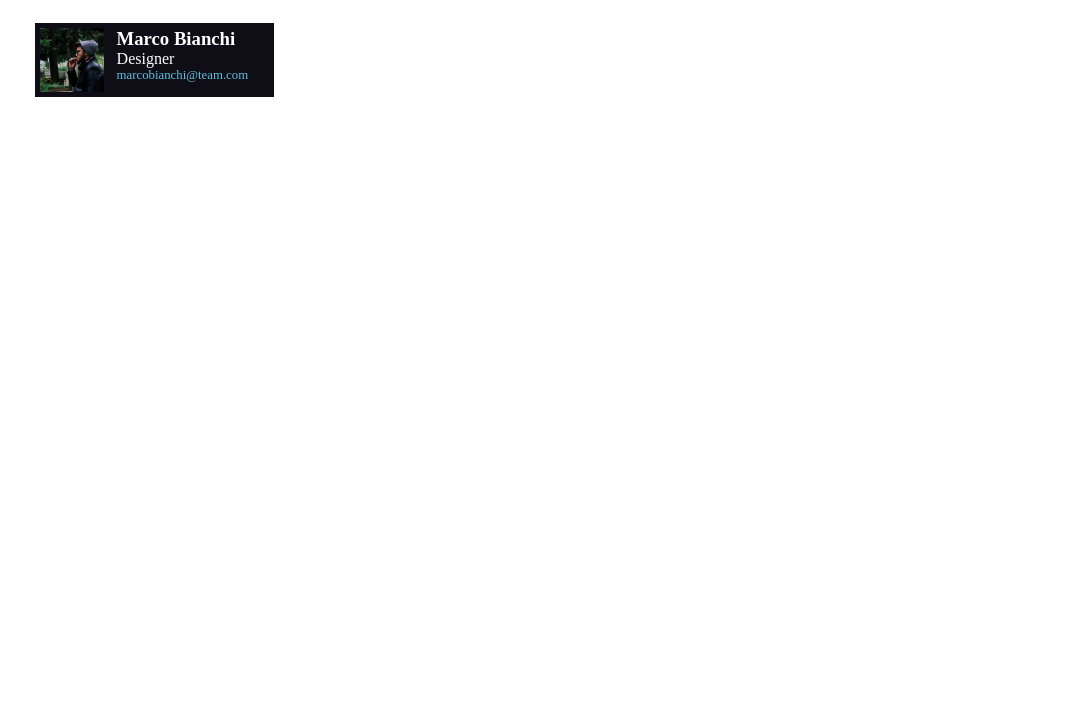
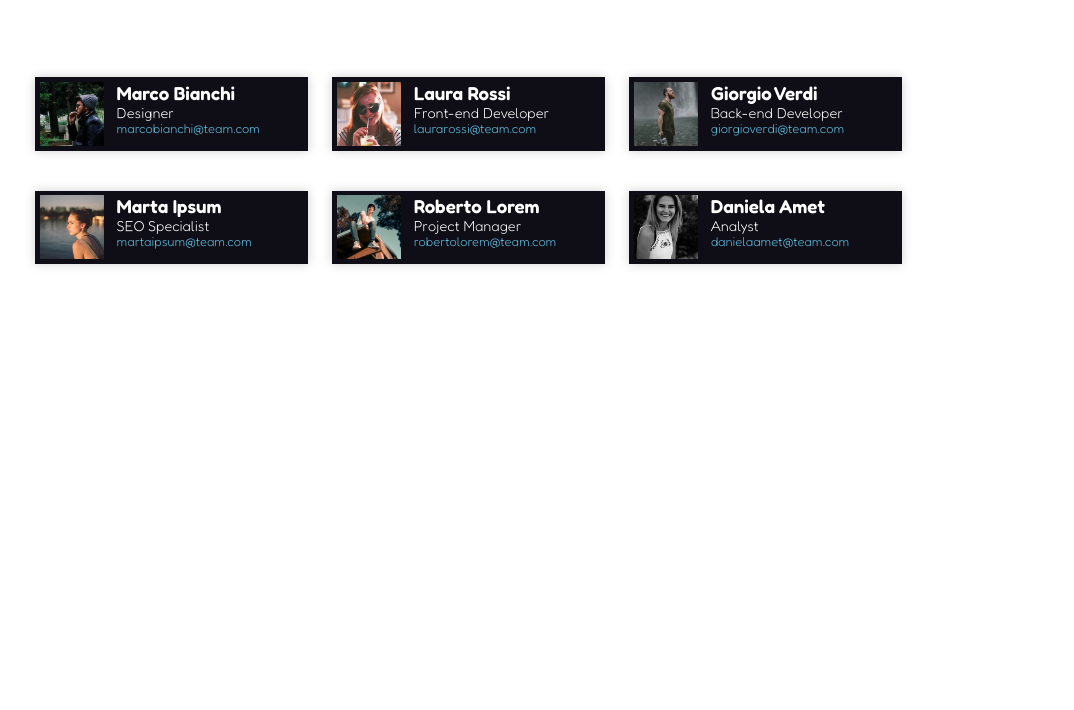
Before and after one commit to MarcoInchingoli89/html-css-float-cards, a plain HTML site: page index.html in a window 1280 px wide. Shown: the part 90-800 px from the top of the page, without its empty margins (93-1167 px from the left). Drawn offline with Linux system fonts and the light colour scheme.

Commit message:
Head Main Complete Floating Cards

```diff
--- a/assets/css/style.css
+++ b/assets/css/style.css
@@ -4,6 +4,8 @@
     --ft-dark: #0F0E17;
     --ft-mail: #61C0E1;
     --title-: #E53170;
+    --shadow-: #D0D0CF;
+
 }
 
 /*#endregion Palette */
@@ -14,17 +16,6 @@
    margin: 0;
    padding: 0;
    box-sizing: border-box;
-}
-
-
-/*#endregion CommonRules*/
-
-/*#region Utilities*/
-
-.clearfix::after {
-    content: "";
-    display: table;
-    clear: both;
 }
 
 img {
@@ -39,16 +30,23 @@ img {
     margin: auto;
 }
 
+
+/*#endregion CommonRules*/
+
+/*#region Utilities*/
+
+.clearfix::after {
+    content: "";
+    display: table;
+    clear: both;
+}
+
 .mt2 {
     margin-top: 2.5rem;
 }
 
-.card {
-    float: left;
-    width: calc(70% / 3);
-    padding: 0.3rem;
-    background-color: #0F0E17;
-    color: white;
+.font_min {
+    font-size: 0.9rem;
 }
 
 .mail {
@@ -64,4 +62,25 @@ header {
     text-align: center;
 }
 
+.title {
+    font-family: 'Baloo 2', cursive;
+    color: #E53170;
+}
+
 /*#endregion Header*/
+
+/*#region Main*/
+
+.card {
+    float: left;
+    width: calc(80% / 3);
+    padding: 0.3rem;
+    margin-right: 1.5rem;
+    margin-top: 2.5rem;
+    background-color: #0F0E17;
+    color: white;
+    font-family: 'Fredoka', sans-serif;
+    box-shadow: 0 0 10px #D0D0CF;
+}
+
+/*#endregion Main*/
--- a/index.html
+++ b/index.html
@@ -4,6 +4,9 @@
     <meta charset="UTF-8">
     <meta http-equiv="X-UA-Compatible" content="IE=edge">
     <meta name="viewport" content="width=device-width, initial-scale=1.0">
+    <link rel="preconnect" href="https://fonts.googleapis.com">
+    <link rel="preconnect" href="https://fonts.gstatic.com" crossorigin>
+    <link href="https://fonts.googleapis.com/css2?family=Baloo+2:wght@800&family=Fredoka:wght@300;600&display=swap" rel="stylesheet">
     <link rel="stylesheet" href="./assets/css/style.css">
     <title>Floating Cards</title>
 </head>
@@ -14,7 +17,7 @@
         <!-- site header -->
         <header id="site_header">
 
-            <h1>Meet Our Team</h1>
+            <h1 class="title">Meet Our Team</h1>
             <p>Lorem ipsum dolor sit amet consectetur adipisicing elit. Praesentium fuga consequatur cupiditate tenetur corporis beatae dolorum, est doloremque vel odio possimus ad iure officia perspiciatis repudiandae molestiae aperiam minus libero!</p>
 
         </header>
@@ -31,8 +34,78 @@
                         <img src="./assets/img/male1.png" alt="a man smoking">
 
                             <h3>Marco Bianchi</h3>
-                            <p>Designer</p>
+                            <p class="font_min">Designer</p>
                             <p class="mail">marcobianchi@team.com</p>
+
+                    </div>
+
+                </div>
+
+                <div class="col_3 mt2">
+
+                    <div class="card clearfix">
+
+                        <img src="./assets/img/female1.png" alt="a man smoking">
+
+                            <h3>Laura Rossi</h3>
+                            <p class="font_min">Front-end Developer</p>
+                            <p class="mail">laurarossi@team.com</p>
+
+                    </div>
+
+                </div>
+
+                <div class="col_3 mt2">
+
+                    <div class="card clearfix">
+
+                        <img src="./assets/img/male2.png" alt="a man smoking">
+
+                            <h3>Giorgio Verdi</h3>
+                            <p class="font_min">Back-end Developer</p>
+                            <p class="mail">giorgioverdi@team.com</p>
+
+                    </div>
+
+                </div>
+
+                <div class="col_3 mt2">
+
+                    <div class="card clearfix">
+
+                        <img src="./assets/img/female2.png" alt="a man smoking">
+
+                            <h3>Marta Ipsum</h3>
+                            <p class="font_min">SEO Specialist</p>
+                            <p class="mail">martaipsum@team.com</p>
+
+                    </div>
+
+                </div>
+
+                <div class="col_3 mt2">
+
+                    <div class="card clearfix">
+
+                        <img src="./assets/img/male3.png" alt="a man smoking">
+
+                            <h3>Roberto Lorem</h3>
+                            <p class="font_min">Project Manager</p>
+                            <p class="mail">robertolorem@team.com</p>
+
+                    </div>
+
+                </div>
+
+                <div class="col_3 mt2">
+
+                    <div class="card clearfix">
+
+                        <img src="./assets/img/female3.png" alt="a man smoking">
+
+                            <h3>Daniela Amet</h3>
+                            <p class="font_min">Analyst</p>
+                            <p class="mail">danielaamet@team.com</p>
 
                     </div>
 
```
